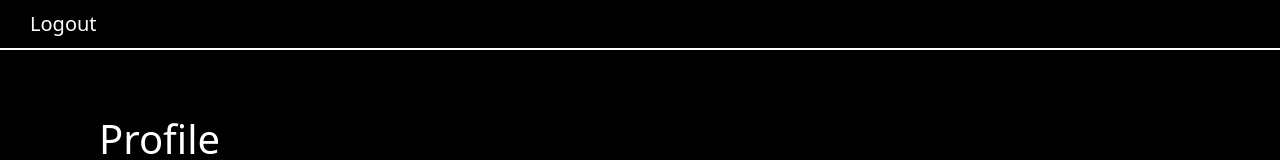
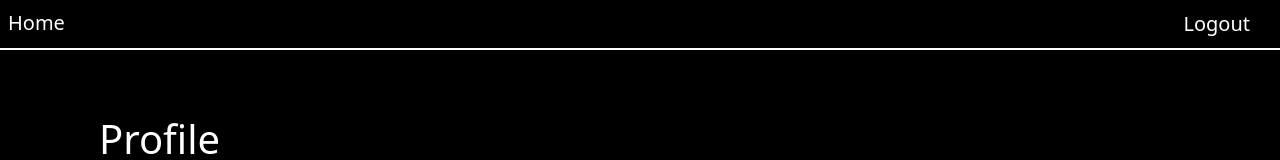
Before and after one commit to shubham1upadhyay/SignIn_SignUp, a plain HTML site: page profile.html in a window 1280 px wide. Shown: the top 160 px of the page. Drawn offline with nearby package versions, Linux system fonts and the light colour scheme.

Commit message:
code updated

```diff
--- a/profile.html
+++ b/profile.html
@@ -14,7 +14,7 @@
      <!-- navbar -->
      <nav style="border-bottom: 2px white solid;">
         <div class="p-2 text-white d-flex justify-content-between">
-            <!-- <a href="index.html" class="text-decoration-none text-white fs-5">Home</a> -->
+            <a href="index.html" class="text-decoration-none text-white fs-5">Home</a>
             <div id="lb">
                 <button onclick="logout()" class="logout border-0 bg-black text-white fs-5 mx-3">Logout</button>
             </div>
```
